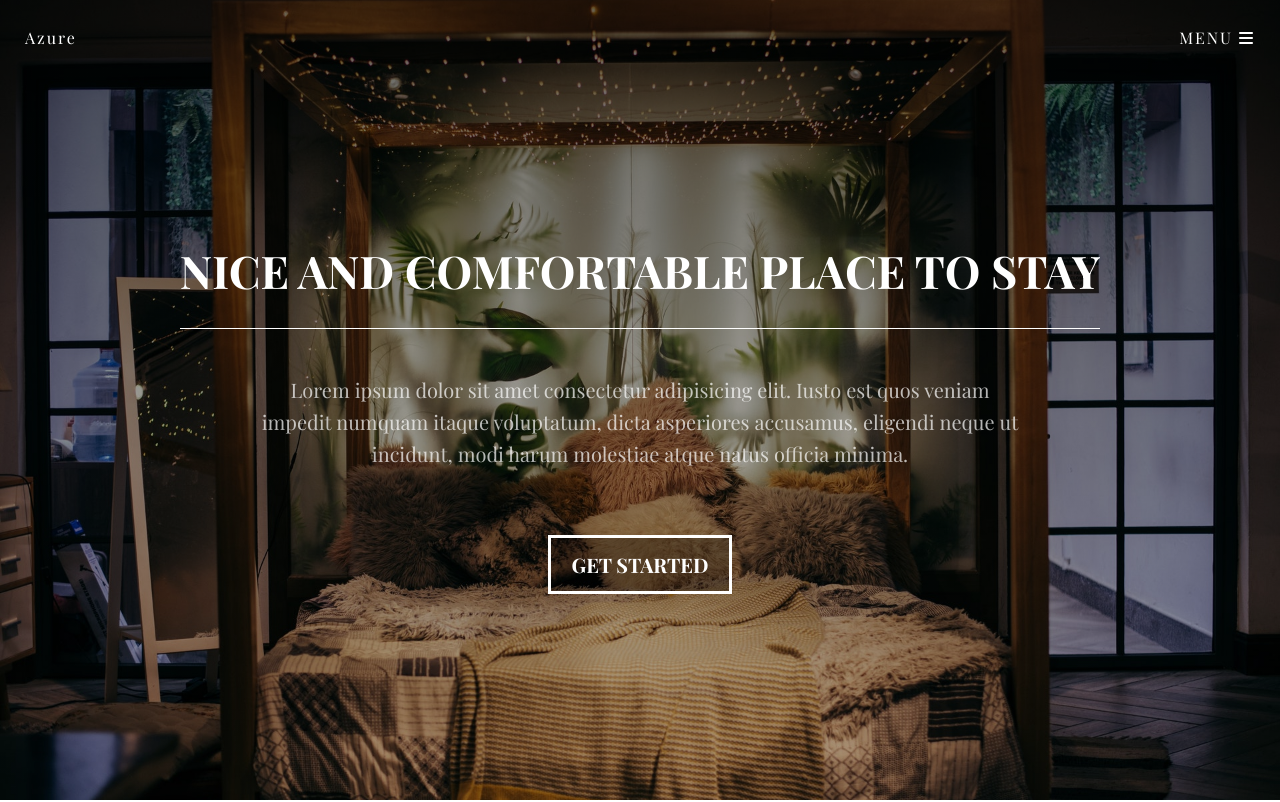
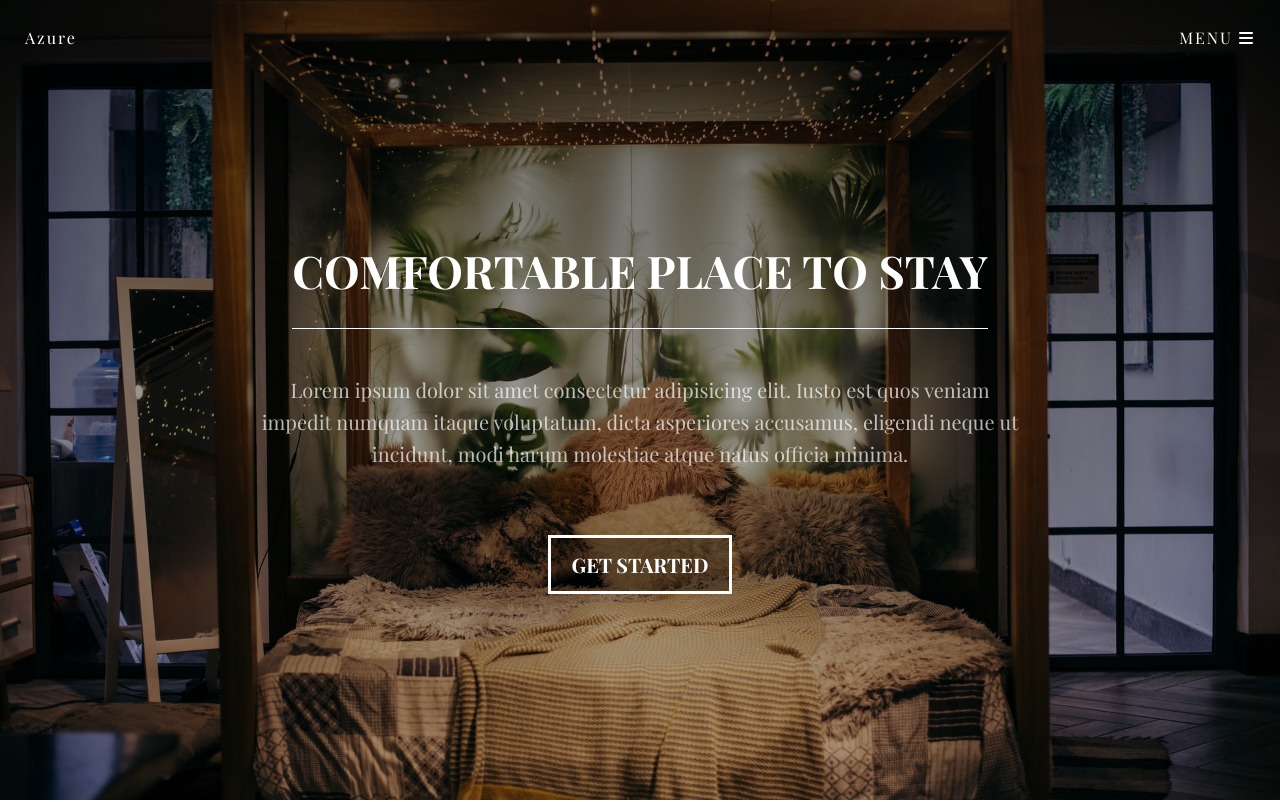
Before and after one commit to OmarKassem9/Task, a plain HTML site: page index.html in a window 1280 px wide. Shown: the top 802 px of the page. Drawn offline with nearby package versions, Linux system fonts and the light colour scheme.

Commit message:
second commit

```diff
--- a/index.html
+++ b/index.html
@@ -22,7 +22,7 @@
             </div>
 
             <div class = "head-bottom flex">
-                <h2>NICE AND COMFORTABLE PLACE TO STAY</h2>
+                <h2>COMFORTABLE PLACE TO STAY</h2>
                 <p>Lorem ipsum dolor sit amet consectetur adipisicing elit. Iusto est quos veniam impedit numquam itaque voluptatum, dicta asperiores accusamus, eligendi neque ut incidunt, modi harum molestiae atque natus officia minima.</p>
                 <button type = "button" class = "head-btn">GET STARTED</button>
             </div>
```
